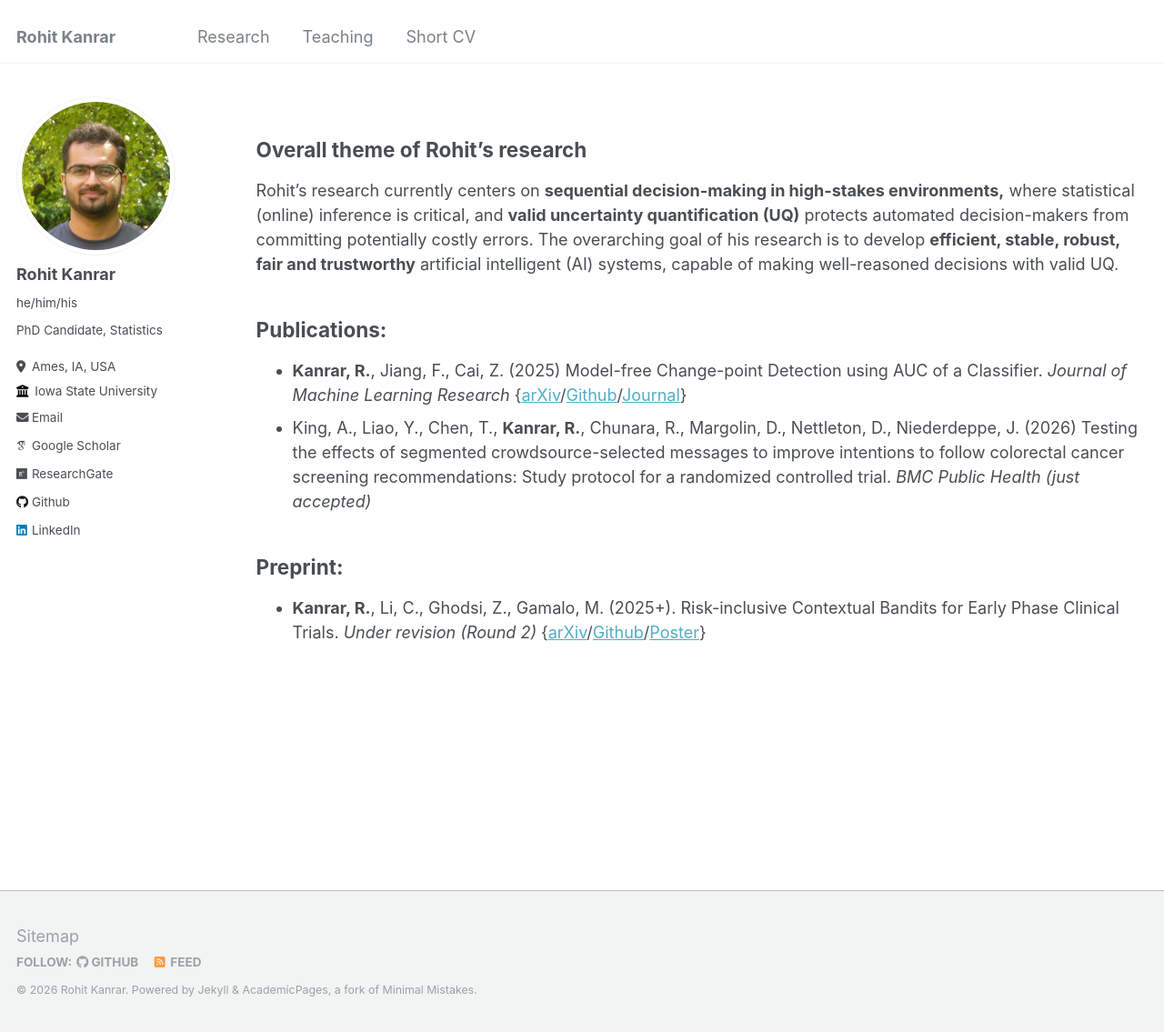
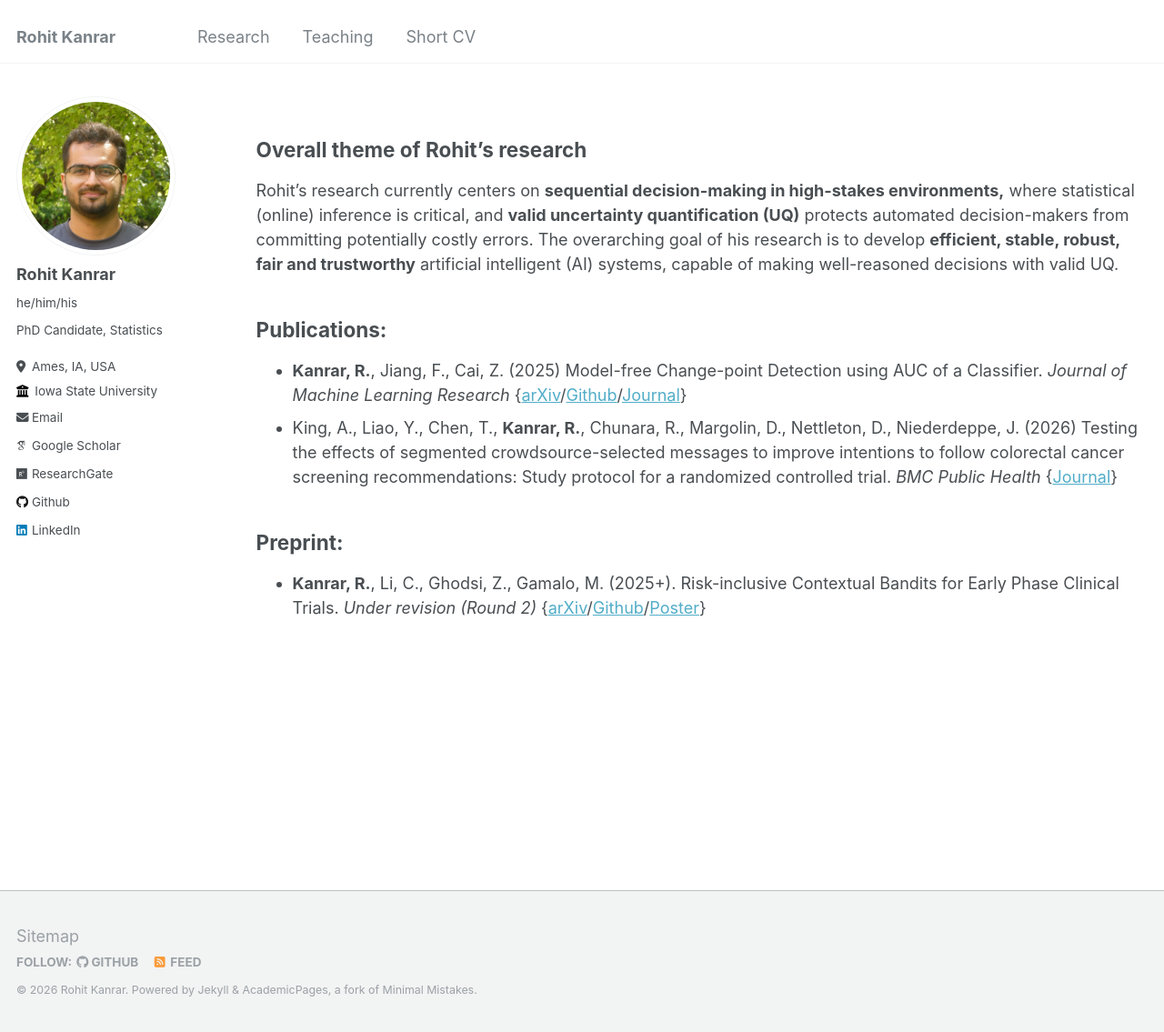
Before and after one commit to rohitkanrar/rohitkanrar.github.io, a Jekyll site: the page built from _pages/publications.md, in a window 1280 px wide and 1135 px high. Shown: the whole window at 91% size. Built offline with Jekyll 4.4.1, drawn with Linux system fonts in a browser that asks for light colours; some web fonts are replaced.

Commit message:
added bmc link

```diff
--- a/_pages/publications.md
+++ b/_pages/publications.md
@@ -11,7 +11,7 @@ Rohit's research currently centers on **sequential decision-making in high-stake
 ## Publications:
 
 - **Kanrar, R.**, Jiang, F., Cai, Z. (2025) Model-free Change-point Detection using AUC of a Classifier. _Journal of Machine Learning Research_ {[arXiv](https://arxiv.org/abs/2404.06995)/[Github](https://github.com/rohitkanrar/changeAUC)/[Journal](https://jmlr.org/papers/v26/24-0365.html)}
-- King, A., Liao, Y., Chen, T., **Kanrar, R.**, Chunara, R., Margolin, D., Nettleton, D., Niederdeppe, J. (2026) Testing the effects of segmented crowdsource-selected messages to improve intentions to follow colorectal cancer screening recommendations: Study protocol for a randomized controlled trial. _BMC Public Health (just accepted)_
+- King, A., Liao, Y., Chen, T., **Kanrar, R.**, Chunara, R., Margolin, D., Nettleton, D., Niederdeppe, J. (2026) Testing the effects of segmented crowdsource-selected messages to improve intentions to follow colorectal cancer screening recommendations: Study protocol for a randomized controlled trial. _BMC Public Health_ {[Journal](https://link.springer.com/article/10.1186/s12889-026-26440-2)}
 
 ## Preprint:
 
```
